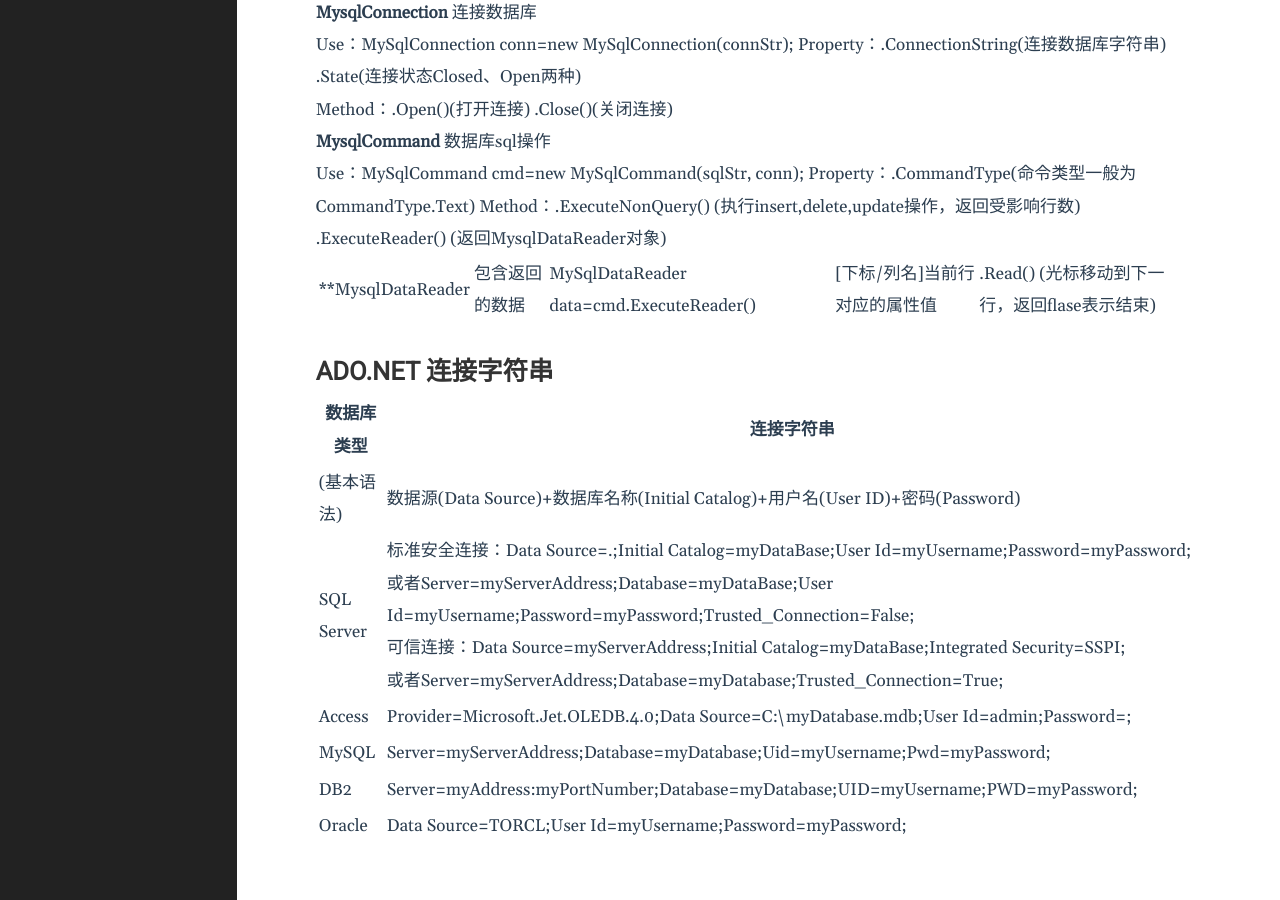
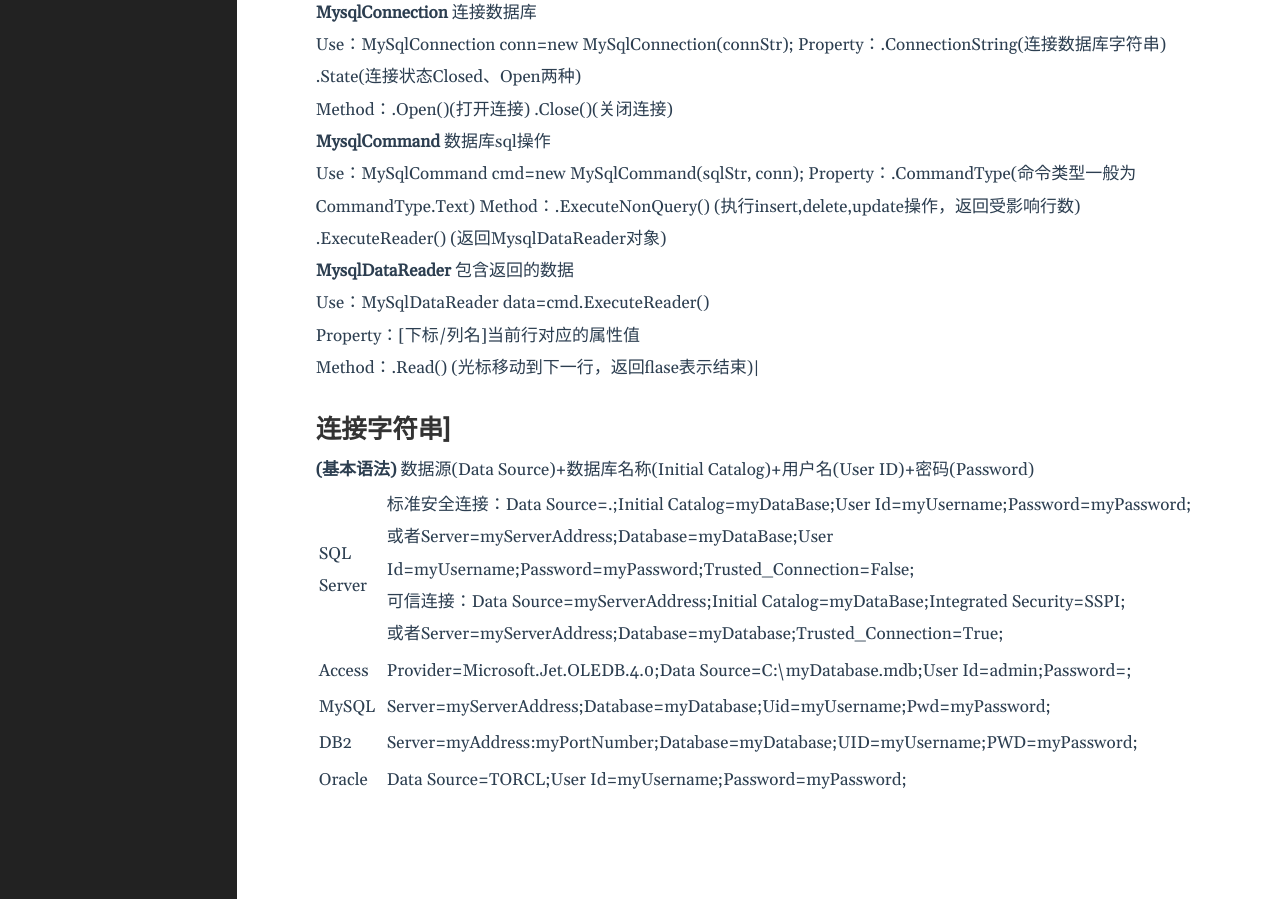
Before and after one commit to harmful-chan/pages, a Jekyll site: the page built from _posts/2019-04-06-ADO.Net连接MySql.md, in a window 1280 px wide and 900 px high, scrolled down 860 px. Built offline with Jekyll 4.4.1, drawn with Linux system fonts in a browser that asks for light colours.

Commit message:
_posts/2019-04-06-ADO.Net连接MySql.md updated from https://stackedit.io/

```diff
--- a/_posts/2019-04-06-ADO.Net连接MySql.md
+++ b/_posts/2019-04-06-ADO.Net连接MySql.md
@@ -29,14 +29,15 @@
 **MysqlCommand** 数据库sql操作
 Use：MySqlCommand cmd=new MySqlCommand(sqlStr, conn);
 Property：.CommandType(命令类型一般为CommandType.Text)  Method：.ExecuteNonQuery() (执行insert,delete,update操作，返回受影响行数) .ExecuteReader() (返回MysqlDataReader对象)
+**MysqlDataReader** 包含返回的数据
+Use：MySqlDataReader data=cmd.ExecuteReader()
+Property：[下标/列名]当前行对应的属性值
+Method：.Read() (光标移动到下一行，返回flase表示结束)|
 
-**MysqlDataReader|包含返回的数据|MySqlDataReader data=cmd.ExecuteReader()|[下标/列名]当前行对应的属性值|.Read() (光标移动到下一行，返回flase表示结束)|
+## 连接字符串]
+**(基本语法)**
+数据源(Data Source)+数据库名称(Initial Catalog)+用户名(User ID)+密码(Password)
 
-## ADO.NET 连接字符串
-
-|数据库类型|连接字符串|
-|-|-|
-|(基本语法)|数据源(Data Source)+数据库名称(Initial Catalog)+用户名(User ID)+密码(Password)|
 |SQL Server|标准安全连接：Data Source=.;Initial Catalog=myDataBase;User Id=myUsername;Password=myPassword;<br>或者Server=myServerAddress;Database=myDataBase;User Id=myUsername;Password=myPassword;Trusted_Connection=False;<br>可信连接：Data Source=myServerAddress;Initial Catalog=myDataBase;Integrated Security=SSPI;<br>或者Server=myServerAddress;Database=myDatabase;Trusted_Connection=True; |
 |Access|Provider=Microsoft.Jet.OLEDB.4.0;Data Source=C:\myDatabase.mdb;User Id=admin;Password=;|
 |MySQL|Server=myServerAddress;Database=myDatabase;Uid=myUsername;Pwd=myPassword;|
```
Also changed, not shown: other parts of _posts/2019-04-06-ADO.Net连接MySql.md (+2 -2 lines).
